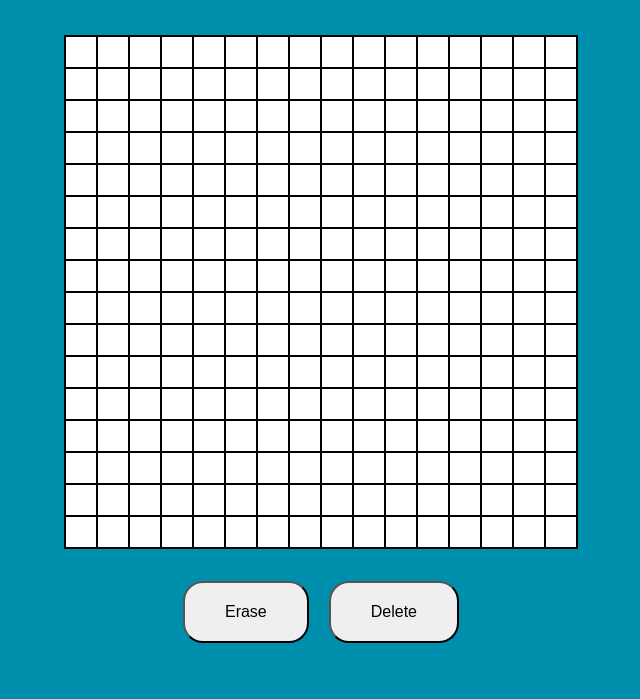
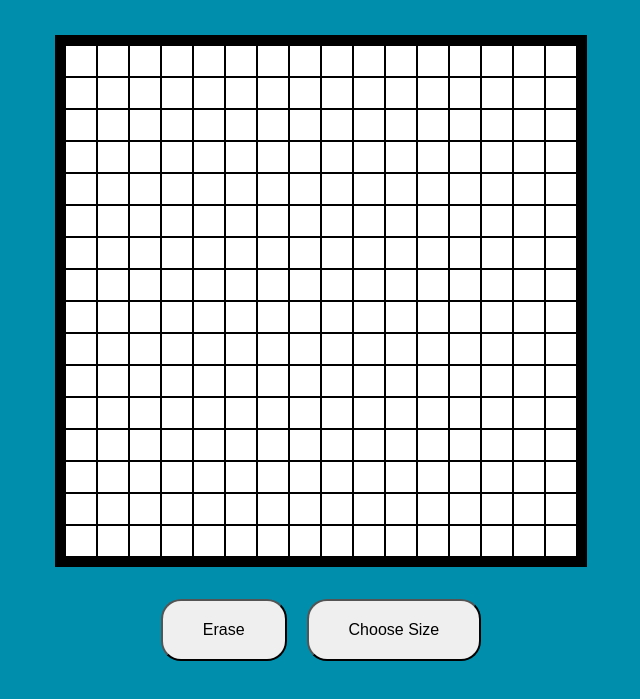
Before and after one commit to GustavoHenriqueBernardoo/project-etch-a-sketch, a plain HTML site: page index.html in a window 1280 px wide. Both pictures are taken after a click on the button "Erase". Shown: the part 61-760 px from the top of the page, without its empty margins (319-959 px from the left). Drawn offline with Linux system fonts and the light colour scheme.

Commit message:
Fixing typos and reorganizing the code to make it more clear as possible
Rewrite the functions clearGrid and changeGrid

Remove the creation of new elements from the function and put in
the end of the code with the event listeners

```diff
--- a/script.js
+++ b/script.js
@@ -17,41 +17,48 @@ function createSquare(square) {
     // console.log(gridItem)
     gridItem.addEventListener('mouseenter', () => changeColor(gridItem))
   }
-  eraseSquares()
-  deleteSquares()
-}
-
-function changeColor(color) {
-  color.style.backgroundColor = 'red'
 }
 
 // Getting all grid-item elements
 const gridItems = document.querySelectorAll('.grid-item')
 
 
-function eraseSquares() {
-  const cleanBtn = document.createElement('button')
-  cleanBtn.classList.add('erase')
-  cleanBtn.innerText = 'Erase'
-  cleanBtn.addEventListener('click', () => {
-    gridItems.forEach(grid => {
-      grid.style.backgroundColor = '#fff'
-    })
-  })
-  buttons_container.appendChild(cleanBtn)
+
+function changeColor(color) {
+  color.style.backgroundColor = 'red'
 }
-function deleteSquares() {
-  const deleteBtn = document.createElement('button')
-  deleteBtn.classList.add('delete')
-  deleteBtn.innerText = 'Delete'
-  deleteBtn.addEventListener('click', () => {
-    gridItems.forEach(grid => {
-      grid.remove()
-      // grid_container.remove()
-    })
-  })
-  buttons_container.appendChild(deleteBtn)
+
+function clearGrid() {
+  gridItems.forEach(grid => grid.style.backgroundColor = '#fff')
+}
+
+function changeGrid() {
+  gridItems.forEach(grid => grid.remove())
+  let newSquareNumber = +(window.prompt('Enter a number'))
+  if (newSquareNumber === 0) {
+    newSquareNumber = +(window.prompt(`Sorry! ${newSquareNumber} is not allowed. Please Enter a number from 1 to 100`))
+  } else if (newSquareNumber > 100) {
+    newSquareNumber = +(window.prompt(`Sorry! ${newSquareNumber} is not allowed. Please Enter a number from 1 to 100`))
+  }
+  createSquare(newSquareNumber)
 }
 
 
-console.log(square)
+// New Elements //
+
+// Erase Button
+const cleanBtn = document.createElement('button')
+cleanBtn.classList.add('erase')
+cleanBtn.innerText = 'Erase'
+buttons_container.appendChild(cleanBtn)
+
+// Choose Size Button
+const chooseSizeBtn = document.createElement('button')
+chooseSizeBtn.classList.add('delete')
+chooseSizeBtn.innerText = 'Choose Size'
+buttons_container.appendChild(chooseSizeBtn)
+
+
+// Event Listeners
+cleanBtn.addEventListener('click', clearGrid)
+chooseSizeBtn.addEventListener('click', changeGrid)
--- a/style.css
+++ b/style.css
@@ -2,6 +2,10 @@ body {
   margin: 0;
   box-sizing: border-box;
   background-color: hsl(191, 100%, 34%, 1);
+
+  /*Testing*/
+  width: 100vw;
+  overflow: hidden;
 }
 
 h1 {
@@ -23,7 +27,10 @@ h1 {
   margin: 1rem;
   padding: 0;
   background-color: #fff;
-  border: black solid 1px;
+  border: black solid 10px;
+  /* Testing */
+  max-width: 960px;
+  overflow: hidden;
 }
 
 .grid-item {
```
